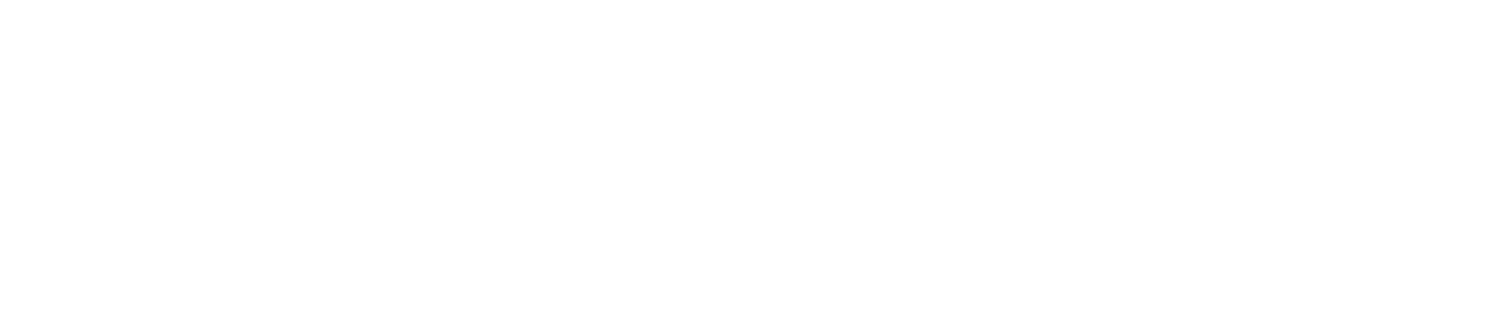
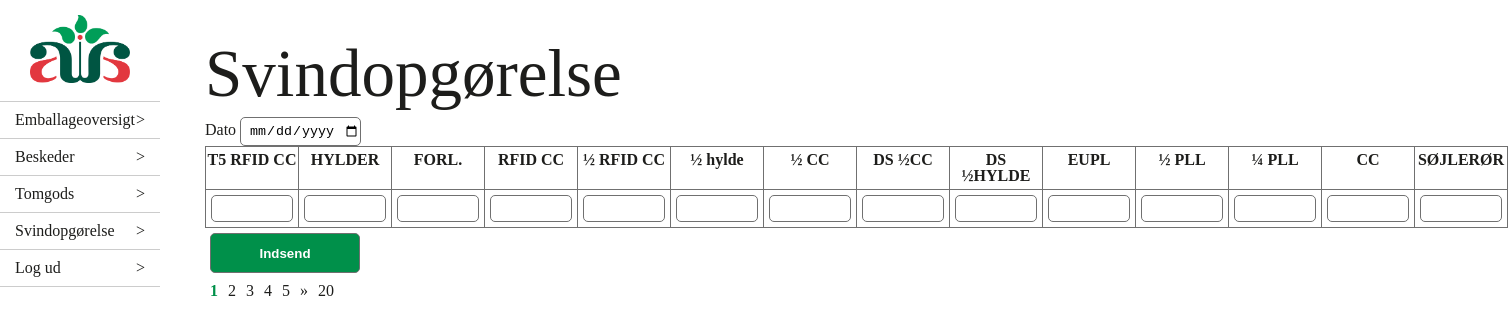
Before and after one commit to Surkrit/aa-emballage-app, a React (Create React App) app: page /Customer/Svind in a window 1280 px wide. Shown: the top 334 px of the page, 1508 px wide, since content can reach past the window. Built offline with nearby package versions, Linux system fonts and the light colour scheme.

Commit message:
Lidt menu omstrukturering

```diff
--- a/src/components/NavAdmin.js
+++ b/src/components/NavAdmin.js
@@ -8,9 +8,9 @@
   return (
     <div className="nav">
       <Link to="/Admin/Home"><img src={logo} className="app-logo" alt="logo" /> </Link>
-      <ul>
+        <ul>
             <li>
-               <Link to="/Admin/Home">Home</Link>
+               <Link to="/Admin/Home">Beskeder</Link>
                <Link to="/Admin/Terms">Vilkår</Link>
                <Link to="/Admin/Prices">Prisliste</Link>
                <Link to="/">Logout</Link>
--- a/src/components/NavCustomer.js
+++ b/src/components/NavCustomer.js
@@ -10,14 +10,11 @@
       <Link to="/Customer/Home"><img src={logo} className="app-logo" alt="logo" /> </Link>
       <ul>
             <li>
-               <Link to="/Customer/Home">Home</Link>
-               <Link to="/Customer/Message">Message</Link>
-               <Link to="/Customer/Terms">Terms</Link>
-               <Link to="/Customer/Button">Button</Link>
-               <Link to="/Prices">Prisliste</Link>
-               <Link to="/Tomgods">Tomgods</Link>
-               <Link to="/Svind">Svindopgørelse</Link>
-               <Link to="/">Logout</Link>
+               <Link to="/Customer/Home">Emballageoversigt</Link>
+               <Link to="/Customer/Message">Beskeder</Link>
+               <Link to="/Customer/Tomgods">Tomgods</Link>
+               <Link to="/Customer/Svind">Svindopgørelse</Link>
+               <Link to="/">Log ud</Link>
             </li>
          </ul>
     </div>
--- a/src/index.js
+++ b/src/index.js
@@ -46,7 +46,7 @@
             <Route exact path="/Customer/Message">
                <NavCustomer />
                <div className="content">
-                  <Headline title="Message" />
+                  <Headline title="Beskeder" />
                   <Message messagetitle="Overskrift" messagedate="16/11/2020" message="Nullam et porta erat. Nulla facilisi. Phasellus eleifend congue ligula quis laoreet. Quisque finibus in ligula quis lacinia. Duis non faucibus nunc, non viverra tellus. Suspendisse quam ex, blandit sed massa nec, varius molestie nisi. Aliquam urna quam, pellentesque vitae quam sed, rutrum vestibulum nulla. Sed id luctus lacus. Sed."/>
                   <Message messagetitle="Overskrift" messagedate="16/11/2020" message="Nullam et porta erat. Nulla facilisi. Phasellus eleifend congue ligula quis laoreet. Quisque finibus in ligula quis lacinia. Duis non faucibus nunc, non viverra tellus. Suspendisse quam ex, blandit sed massa nec, varius molestie nisi. Aliquam urna quam, pellentesque vitae quam sed, rutrum vestibulum nulla. Sed id luctus lacus. Sed."/>
                   <Message messagetitle="Overskrift" messagedate="16/11/2020" message="Nullam et porta erat. Nulla facilisi. Phasellus eleifend congue ligula quis laoreet. Quisque finibus in ligula quis lacinia. Duis non faucibus nunc, non viverra tellus. Suspendisse quam ex, blandit sed massa nec, varius molestie nisi. Aliquam urna quam, pellentesque vitae quam sed, rutrum vestibulum nulla. Sed id luctus lacus. Sed."/>
@@ -54,38 +54,13 @@
                </div>
             </Route>
 
-            <Route exact path="/Customer/Terms">
-               <NavCustomer />
-               <div className="content">
-                  <Headline title="Vilkår" />
-                  <Message messagetitle="Overskrift" messagedate="" message="Nullam et porta erat. Nulla facilisi. Phasellus eleifend congue ligula quis laoreet. Quisque finibus in ligula quis lacinia. Duis non faucibus nunc, non viverra tellus. Suspendisse quam ex, blandit sed massa nec, varius molestie nisi. Aliquam urna quam, pellentesque vitae quam sed, rutrum vestibulum nulla. Sed id luctus lacus. Sed."/>
-                  <Message messagetitle="Overskrift" messagedate="" message="Nullam et porta erat. Nulla facilisi. Phasellus eleifend congue ligula quis laoreet. Quisque finibus in ligula quis lacinia. Duis non faucibus nunc, non viverra tellus. Suspendisse quam ex, blandit sed massa nec, varius molestie nisi. Aliquam urna quam, pellentesque vitae quam sed, rutrum vestibulum nulla. Sed id luctus lacus. Sed."/>
-                  <Message messagetitle="Overskrift" messagedate="" message="Nullam et porta erat. Nulla facilisi. Phasellus eleifend congue ligula quis laoreet. Quisque finibus in ligula quis lacinia. Duis non faucibus nunc, non viverra tellus. Suspendisse quam ex, blandit sed massa nec, varius molestie nisi. Aliquam urna quam, pellentesque vitae quam sed, rutrum vestibulum nulla. Sed id luctus lacus. Sed."/>
-                  <Message messagetitle="Overskrift" messagedate="" message="Nullam et porta erat. Nulla facilisi. Phasellus eleifend congue ligula quis laoreet. Quisque finibus in ligula quis lacinia. Duis non faucibus nunc, non viverra tellus. Suspendisse quam ex, blandit sed massa nec, varius molestie nisi. Aliquam urna quam, pellentesque vitae quam sed, rutrum vestibulum nulla. Sed id luctus lacus. Sed."/>
-               </div>
-            </Route>
-
-            <Route exact path="/Customer/Button">
-               <NavCustomer />
-               <div className="content">
-                  <Headline title="Button" />
-                  <Button buttonname="Send" />
-               </div>
-            </Route>
-
-            <Route path="/Prices">
-            <NavCustomer />
-               <div className="content">
-               <Prices />
-               </div>
-            </Route>
-            <Route path="/Tomgods">
+            <Route path="/Customer/Tomgods">
             <NavCustomer />
                <div className="content">
                <Tomgods />
                </div>
             </Route>
-            <Route path="/Svind">
+            <Route path="/Customer/Svind">
             <NavCustomer />
                <div className="content">
                <Svind />
@@ -108,6 +83,13 @@
                   <Message messagetitle="Overskrift" messagedate="" message="Nullam et porta erat. Nulla facilisi. Phasellus eleifend congue ligula quis laoreet. Quisque finibus in ligula quis lacinia. Duis non faucibus nunc, non viverra tellus. Suspendisse quam ex, blandit sed massa nec, varius molestie nisi. Aliquam urna quam, pellentesque vitae quam sed, rutrum vestibulum nulla. Sed id luctus lacus. Sed."/>
                </div>
             </Route>
+
+            <Route path="/Admin/Prices">
+               <NavAdmin />
+               <div className="content">
+                  <Prices />
+               </div>
+            </Route>
          </Switch>
 
       </Router>
```
